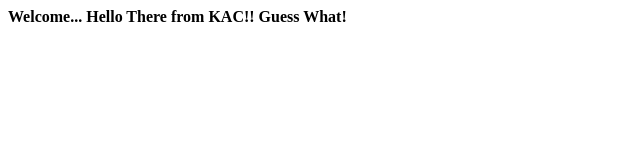
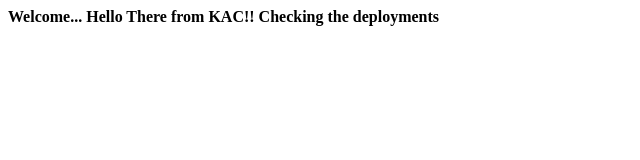
Before and after one commit to Arunprasath0405/KAC, a plain HTML site: page index.html in a window 1280 px wide. Shown: the whole page, without its empty margins (0-640 px from the left). Drawn offline with Linux system fonts and the light colour scheme.

Commit message:
`Update index.html: change "Guess What!" to "Checking the deployments"`

```diff
--- a/index.html
+++ b/index.html
@@ -8,7 +8,7 @@
 </head>
 
 <body>
-    <b>Welcome... Hello There from KAC!! Guess What!</b>
+    <b>Welcome... Hello There from KAC!! Checking the deployments</b>
 </body>
 
 </html>
```
